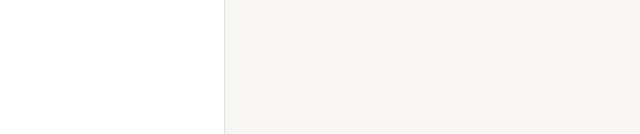
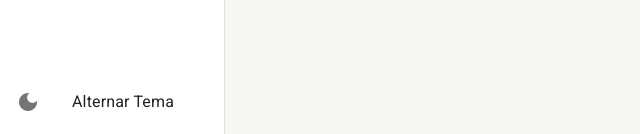
Before and after one commit to fabioarilete/curso-react-typescript, a React (Create React App) app: page /pagina-inicial in a window 1280 px wide. Shown: the part 666-800 px from the top of the page, without its empty margins (0-640 px from the left). Built offline with nearby package versions, Linux system fonts and the light colour scheme.

Commit message:
feat: configurando troca de tema dark e light

```diff
--- a/src/shared/components/menu-lateral/MenuLateral.tsx
+++ b/src/shared/components/menu-lateral/MenuLateral.tsx
@@ -11,8 +11,9 @@ import {
   useMediaQuery,
   useTheme,
 } from '@mui/material';
+import DarkModeIcon from '@mui/icons-material/DarkMode';
 import foto from '../../img/madruga.png';
-import { UseDrawerContext } from '../../contexts';
+import { UseAppThemeContext, UseDrawerContext } from '../../contexts';
 import { useMatch, useNavigate, useResolvedPath } from 'react-router-dom';
 
 interface IDrawerProps {
@@ -53,6 +54,8 @@ export const MenuLateraL: React.FC<IDrawerProps> = ({ children }) => {
 
   const { isDrawerOpen, toggleDrawerOpen, drawerOptions } = UseDrawerContext();
 
+  const { toggleTheme } = UseAppThemeContext();
+
   return (
     <>
       <Drawer open={isDrawerOpen} onClose={toggleDrawerOpen} variant={smDown ? 'temporary' : 'permanent'}>
@@ -74,6 +77,16 @@ export const MenuLateraL: React.FC<IDrawerProps> = ({ children }) => {
               ))}
             </List>
           </Box>
+          <Box>
+            <List component="nav">
+              <ListItemButton onClick={toggleTheme}>
+                <ListItemIcon>
+                  <Icon>dark_mode</Icon>
+                </ListItemIcon>
+                <ListItemText primary="Alternar Tema" />
+              </ListItemButton>
+            </List>
+          </Box>
         </Box>
       </Drawer>
       <Box height="100vh" marginLeft={smDown ? 0 : theme.spacing(28)}>
--- a/src/shared/themes/Dark.ts
+++ b/src/shared/themes/Dark.ts
@@ -1,23 +1,29 @@
-import { createTheme } from "@mui/material";
-import { cyan, yellow } from "@mui/material/colors";
+import { createTheme } from '@mui/material';
+import { cyan, yellow } from '@mui/material/colors';
 
 export const DarkTheme = createTheme({
   palette: {
+    mode: 'dark',
     primary: {
       main: yellow[700],
       dark: yellow[800],
       light: yellow[500],
-      contrastText: "#ffffff",
+      contrastText: '#ffffff',
     },
     secondary: {
       main: cyan[500],
       dark: cyan[400],
       light: cyan[300],
-      contrastText: "#ffffff",
+      contrastText: '#ffffff',
     },
     background: {
-      default: "#202124",
-      paper: "#303134",
+      default: '#202124',
+      paper: '#303134',
+    },
+  },
+  typography: {
+    allVariants: {
+      color: '#ffffff',
     },
   },
 });
```
